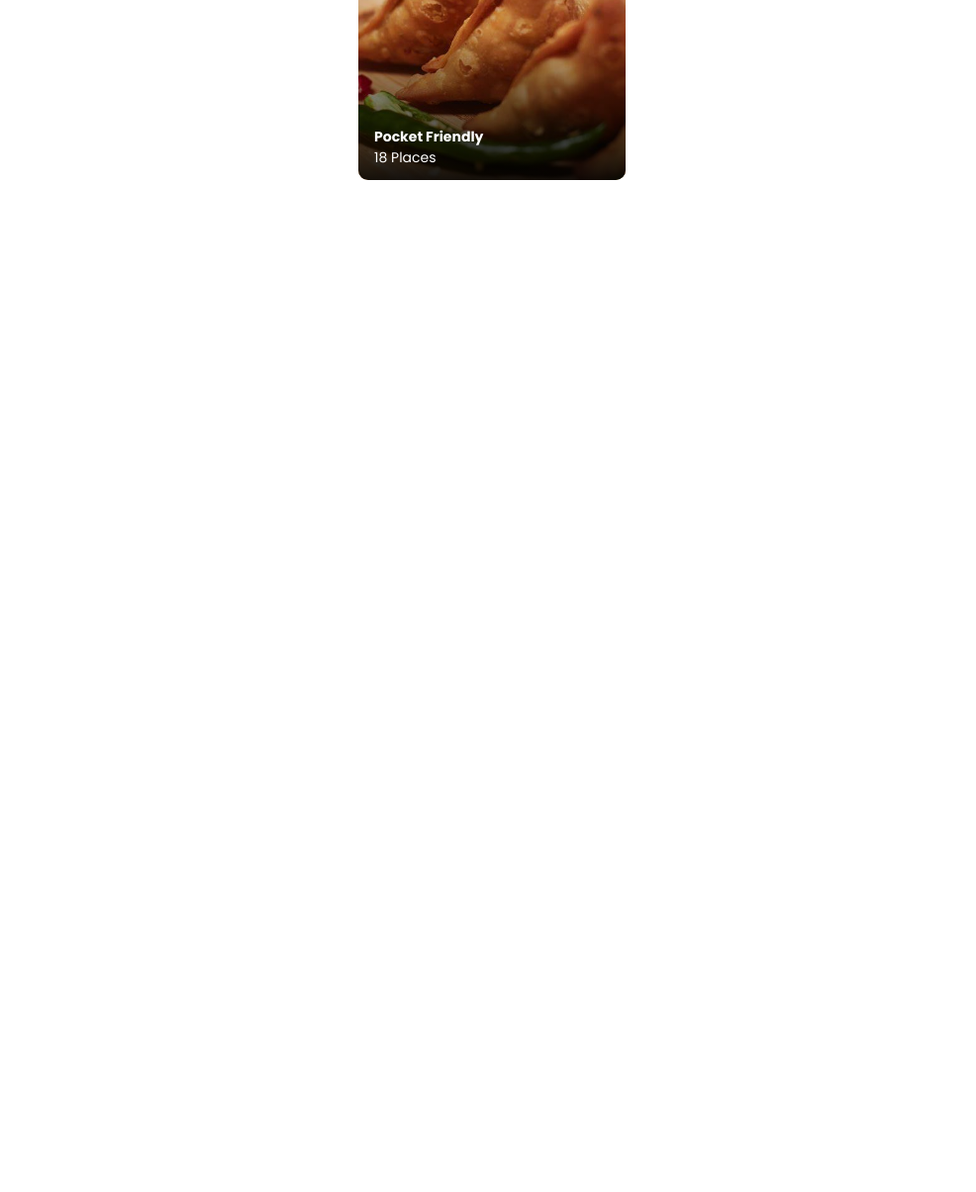
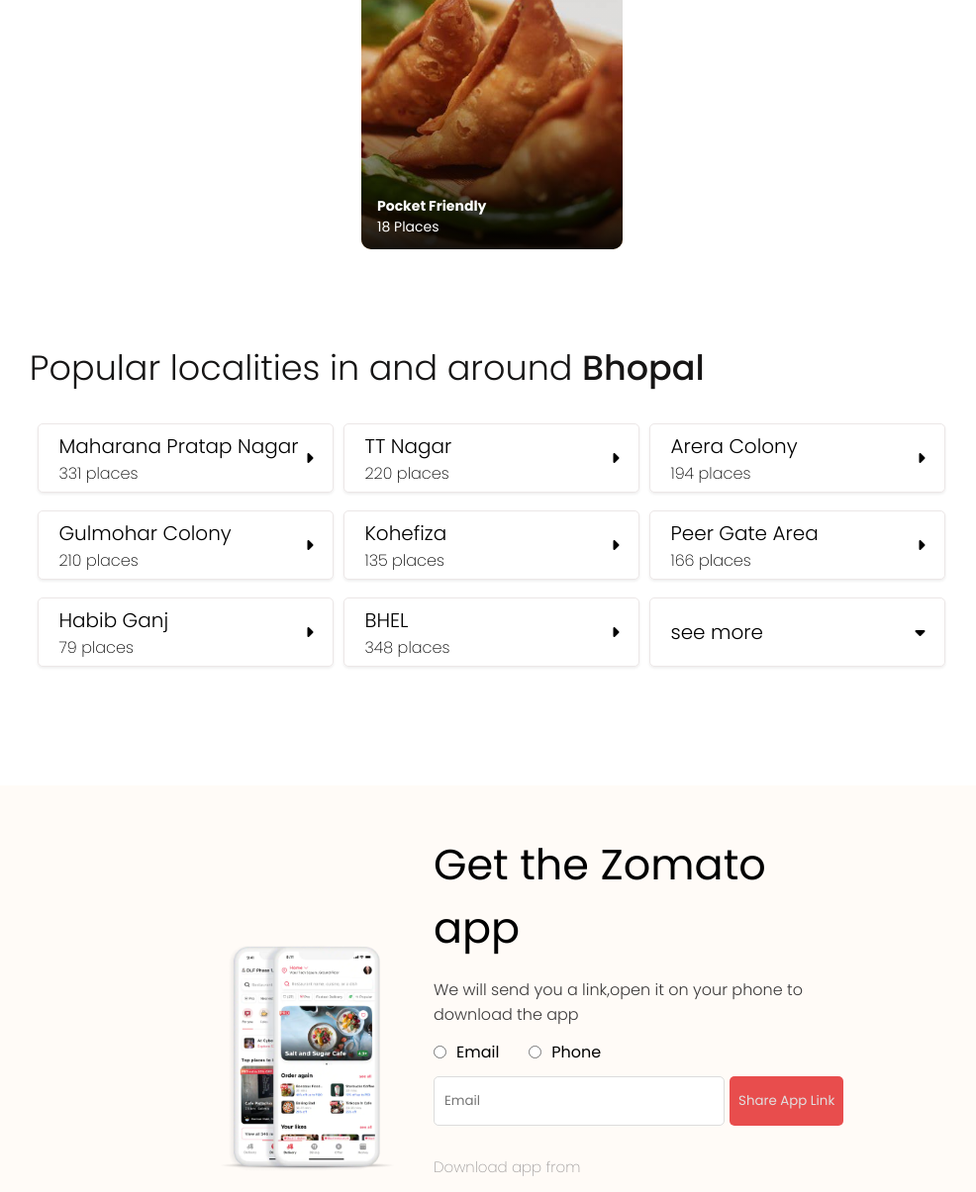
Before and after one commit to shubham1sahu/zomato_landing_page_test, a plain HTML site: page index.html in a window 1280 px wide. Shown: the part 1364-2569 px from the top of the page at 99% size, without its empty margins (143-1129 px from the left). Before the commit the page ends 1591 px from the top, so only its background shows below. Drawn offline with Linux system fonts and the light colour scheme.

Commit message:
completed block container

```diff
--- a/index.html
+++ b/index.html
@@ -110,5 +110,113 @@
 
       </div>
     </section>
+    <section >
+      <h1 class="block--heading">Popular localities in and around <b id="b">Bhopal</b></h1>
+      <div class="block--elements">
+        <div class="button">
+          <div class="b1">
+           <h2>Maharana Pratap Nagar</h2>
+           <span>331 places</span>
+          </div>
+          <i class="fa-sharp fa-solid fa-caret-right"></i>
+        </div>
+        <div class="button">
+          <div>
+           <h2>TT Nagar</h2>
+           <span>220 places</span>
+          </div>
+          <i class="fa-sharp fa-solid fa-caret-right"></i>
+        </div>
+        <div class="button">
+          <div>
+           <h2>Arera Colony</h2>
+           <span>194 places</span>
+          </div>
+          <i class="fa-sharp fa-solid fa-caret-right"></i>
+        </div>
+        <div class="button">
+          <div>
+           <h2>Gulmohar Colony</h2>
+           <span>210 places</span>
+          </div>
+          <i class="fa-sharp fa-solid fa-caret-right"></i>
+        </div>
+        <div class="button">
+          <div>
+           <h2>Kohefiza</h2>
+           <span>135 places</span>
+          </div>
+          <i class="fa-sharp fa-solid fa-caret-right"></i>
+        </div>
+        <div class="button">
+          <div>
+           <h2>Peer Gate Area</h2>
+           <span>166 places</span>
+          </div>
+          <i class="fa-sharp fa-solid fa-caret-right"></i>
+        </div>
+        <div class="button">
+          <div>
+           <h2>Habib Ganj</h2>
+           <span>79 places</span>
+          </div>
+          <i class="fa-sharp fa-solid fa-caret-right"></i>
+        </div>
+        <div class="button">
+          <div>
+           <h2>BHEL</h2>
+           <span>348 places</span>
+          </div>
+          <i class="fa-sharp fa-solid fa-caret-right"></i>
+        </div>
+        <div class="button">
+         <div>
+           <h2>see more </h2>
+         </div>
+         <i class="fa-sharp fa-solid fa-caret-down"></i>
+        </div>
+      </div>
+    </section>
   </div>
+  <section class="semicontainer">
+     <div class="detail">
+        <div class="detail1">
+          <img src="/images/phone.webp" alt="banner"/>
+        </div>
+        <div class="detail2">
+          <div class="detail-heading">
+            <h2>Get the Zomato app</h2>
+          </div>
+          <div class="detail-descrition">
+            <p style="color: rgb(60, 58, 58); font-weight: 300;">We will send you a link,open it on your phone to download the app</p>
+          </div>
+          <div class="radio-button">
+            <div>
+             <input type="radio" id="email" name="choice"/>
+             <label for="email">Email</label>
+            </div>
+            <div>
+            <input type="radio" id="phone" name="choice"/>
+             <label for="phone">Phone</label>
+            </div>
+          </div>
+          <div class="input-email">
+
+            <input type="email" id="email-input" placeholder="Email"/>
+            <button >Share App Link</button>
+          </div>
+          <div class="download__app_container">
+            <h5 style="font-size: 15px; font-weight: 200; color: rgb(159, 156, 156);">Download app from</h5>
+            <div class="store-logo">
+              <img src="/images/google play.webp" alt="" />
+              <img src="/images/app store.webp" alt="" />
+            </div>
+          </div>
+        </div>
+      </div>
+  <section>
+
+  </section>
+  </section>
+
   </body>
--- a/style.css
+++ b/style.css
@@ -110,8 +110,8 @@ margin: 20px auto;
  width: 90%;
 }
  .contain{
-margin: 45px auto;
-width: 75%;
+margin: 55px auto;
+width: 73%;
 }
 .container{
   display: flex;
@@ -126,7 +126,7 @@ width: 75%;
   border-radius: 10px;
   overflow: hidden;
   transition: all 300ms ease-out;
-  min-width: 28%;
+  min-width: 27%;
  }
 .card img{
   width: 100%;
@@ -137,10 +137,13 @@ width: 75%;
 .card h3{
   font-size: 20px;
   font-weight:400;
+  padding-left: 15px;
 }
-.card .card p{
-  font-size: 13px;
-  padding: 0 10px 15px 10px;
+.container .card p{
+  font-size: 16px;
+  padding:  10px 15px 10px 15px ;
+  align-items: center;
+  color: grey;
 }
 .container .card:hover{
   transform: scale(1.05);
@@ -172,8 +175,8 @@ width: 75%;
   justify-content: space-around;
 }
 .collections_card_container .collections_card {
-  min-width: 270px;
-  height: 300px;
+  min-width: 264px;
+  height: 320px;
   border-radius: 10px;
   background-position: center;
   background-size: cover;
@@ -228,3 +231,151 @@ width: 75%;
   }
 
 }
+@media only screen and (max-width:685px){
+  .block--elements{
+    flex-direction: column;
+  }
+  .block--elements .button{
+
+  }
+}
+.block--heading{
+  margin-top:10%;
+  padding-bottom:30px;
+  font-size: 35px;
+  font-weight: 300;
+  color: rgb(22, 21, 21);
+ width: 100%;
+ position: static;
+}
+.block--heading #b{
+  font-weight: 480;
+}
+.block--elements{
+  display: flex;
+  justify-content: center;
+  align-items: center;
+  flex-wrap: wrap;
+  gap: 18px 10px;
+
+
+}
+.block--elements .button{
+  box-shadow: rgb(28 28 28 / 8%) 0px 1.42623px 2.85246px;
+  border: 1px solid rgb(236, 231, 231);
+  outline: none;
+  border-radius: 5px;
+  width:32%;
+  height: 70px;
+  padding: 20px;
+  white-space  : nowrap;
+  overflow     : hidden;
+  display: flex;
+  justify-content: space-between;
+  align-items: center;
+  cursor: pointer;
+  position: static;
+}
+.button h2{
+  font-weight: 300;
+  font-size: 20px;
+}
+ .button span{
+  font-size: 16px;
+  font-weight: 220;
+}
+.semicontainer{
+  display: flex;
+  align-items: center;
+  justify-content: center;
+  background-color: rgb(255, 251, 247);
+  width: 100%;
+  margin-top: 120px;
+  padding: 48px 48px;
+}
+
+
+.detail{
+  display: flex;
+  justify-content: center;
+  align-items: center;
+  width: 60%;
+  flex-wrap: wrap;
+  gap: 20px;
+}
+.detail1{
+  flex: 2;
+  position: relative;
+  top: 26px;
+  right: -65px;
+}
+.detail1 img{
+  width: 75%;
+  height: auto;
+  object-fit: cover;
+}
+.detail2{
+  flex: 3;
+}
+.detail-heading h2{
+  font-weight: 400;
+  font-size: 43px;
+  margin-bottom: 18px;
+}
+.radio-button{
+  display: flex;
+  justify-content: space-between;
+  align-items: center;
+  gap: 30px;
+  width: 40%;
+  height: 30px;
+  accent-color: rgb(230, 51, 51);
+  margin: 10px 0 10px 0;
+  }
+  .radio-button div{
+    display: flex;
+    gap: 10px;
+    justify-content: flex-start;
+    align-items: center;
+  }
+.input-email{
+  display: flex;
+  gap: 5px;
+  width: 100%;
+  height: 50px;
+
+}
+.input-email input{
+  width: 100%;
+  border: 1px solid gainsboro;
+  border-radius: 5px;
+  padding: 10px;
+  outline: none;
+
+}
+.input-email button{
+  width: 40%;
+  border: transparent;
+  color: #e0e0e0;
+  cursor: pointer;
+  background-color:rgb(232, 77, 77) ;
+  border-radius: 5px;
+}
+.download__app_container{
+  display: flex;
+  flex-direction: column;
+  margin-top: 30px;
+  gap: 20px;
+}
+.store-logo{display: flex;
+  justify-content: flex-start;
+  align-content: center;
+  /* height: 30px; */
+  gap: 10px;
+  overflow: hidden;
+}
+.store-logo img{
+  width: 150px;
+  height: 40px;
+
+}
```
Also changed, not shown: images/app store.webp (added), images/google play.webp (added), images/phone.webp (added).
